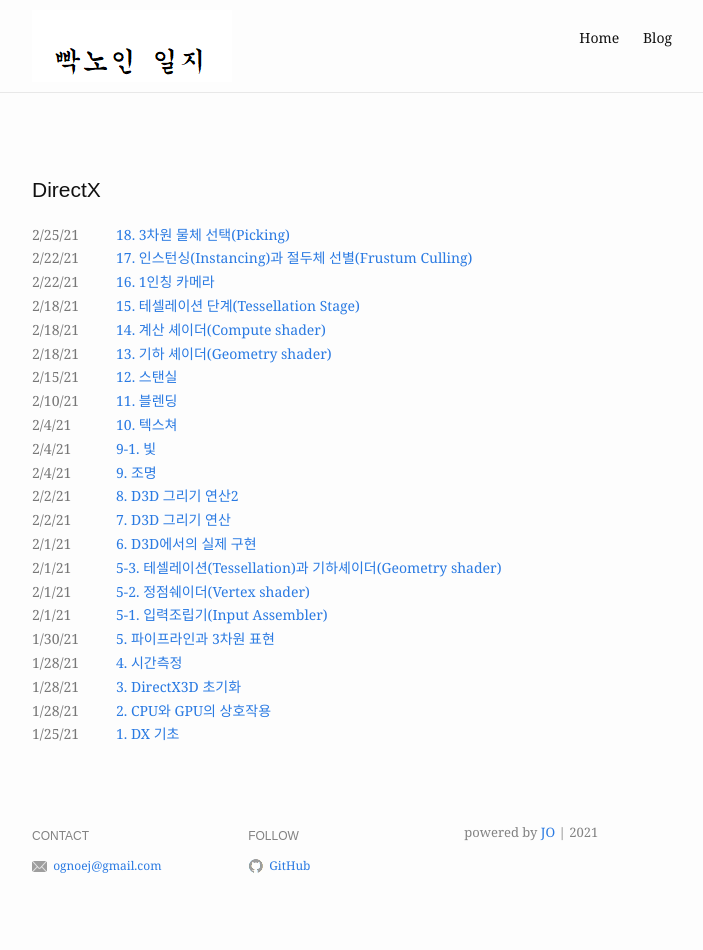
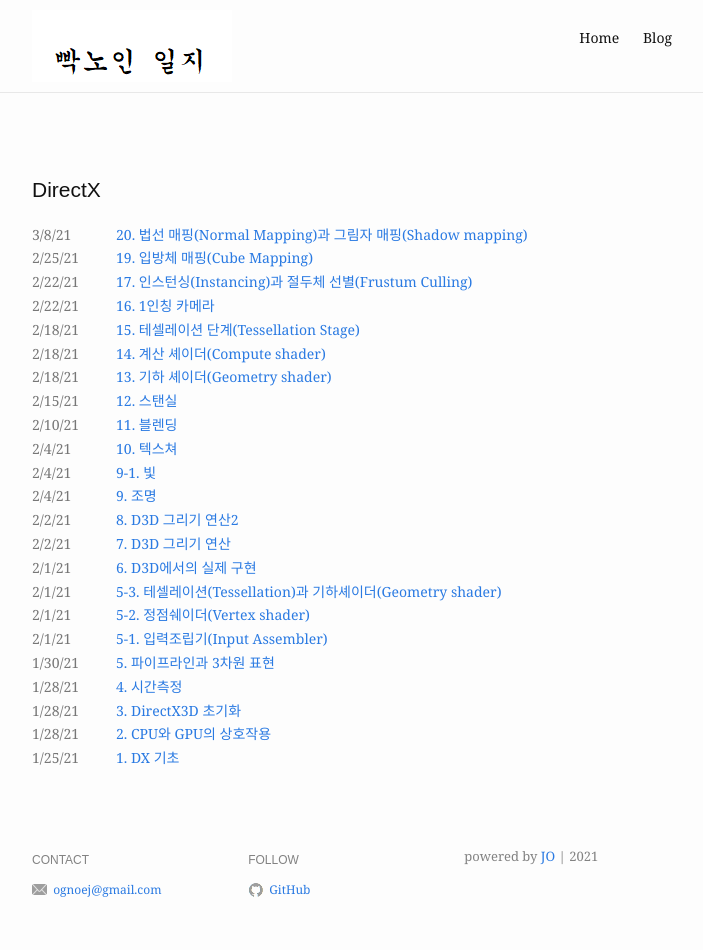
Before and after one commit to ognoej/Old_ognoej.github.io, a Jekyll site: the page built from blog.md, in a window 1280 px wide. Shown: the whole page, without its empty margins (288-991 px from the left). Built offline with Jekyll 4.4.1, drawn with Linux system fonts in a browser that asks for light colours; before the commit the page ends 926 px from its top, so only the background shows below that; part of the change alters nothing that is shown.

Commit message:
post added

```diff
--- a/_posts/2021-01-26-4.22.markdown
+++ b/_posts/2021-01-26-4.22.markdown
@@ -1,6 +1,6 @@
 ---
 layout: post
-title:  "18. 3차원 물체 선택(Picking)"
+title:  "19. 입방체 매핑(Cube Mapping)"
 date:   2021-02-26 01:09:01 +0900
 categories: jekyll update
 ---
--- /dev/null
+++ b/_posts/2021-01-26-4.23.markdown
@@ -0,0 +1,71 @@
+---
+layout: post
+title:  "20. 법선 매핑(Normal Mapping)과 그림자 매핑(Shadow mapping)"
+date:   2021-03-09 01:09:01 +0900
+categories: jekyll update
+---
+#### Table of Contents
+1.　[**법선 매핑(Normal mapping)**](#1-법선-매핑normal-mapping)<br><br />
+2.　[**그림자 매핑(Shadow mapping)**](#2-그림자-매핑shadow-mapping)<br />
+    　　2.1 [**직교 투영(Orthographic projection)**](#21-직교-투영orthographic-projection)<br>
+    　　2.2 [**알고리즘**](#22-알고리즘)<br>
+    　　2.3 [**편향과 앨리어싱(Bias and Aliasing)**](#23-편향과-앨리어싱bias-and-aliasing)<br>
+    　　2.4 [**비율 근접 필터링(PCF)**](#24-비율-근접-필터링pcf)<br>
+<br />
+<br />
+**<span style="color:red"></span>**
+
+### **1. 법선 매핑(Normal mapping)**
+- 텍스쳐의 질감에 따른 빛 변화를 표현하기 위해 텍스쳐와 같은 크기의 법선 정보를 지닌 법선 맵(normal map)을 활용하는 매핑이다.
+- 각 텍셀에 RGB자료가 아닌 압축된 x,y,z 좌표성분들이 담겨 있고 이 좌표 성분들로 정규화된 법선 벡터를 정의한다.
+- photoshop 등에서 메시로 부터 법선 맵을 만들어주는 도구를 제공한다.
+- 텍스쳐 좌표의 u방향을 T, v방향을 B, 법선방향을 N으로한 TBN기저를 정점마다 계산해야한다.
+- 계산된 TBN기저를 세계 공간으로 옮겨서 빛과 법선이 같은 좌표계에 있게 한 후 빛색상을 계산한다.
+
+<br><br><br><br><br><br>
+
+
+### **2. 그림자 매핑(Shadow mapping)**
+- 그림자 매핑은 3차원 공간 상에서 생기는 그림자를 모방하는 알고리즘이다.
+- 그림자 매핑을 하는 데 있어서 필요한 첫 번째 작업은 광원의 시점에서 본 장면의 깊이 값들을 버퍼에 기록하는 것이다.
+- 그림자 매핑에 사용되는 깊이 스탠실 버퍼를 그림자 맵(shadow map)이라고 부른다.
+- 그림자 맵의 해상도가 높을수록 그림자의 품질이 올라가지만 연산량과 메모리가 늘어난다.
+- 그림자 맵을 셰이더의 한 입력으로 두어서 그림자 적용 알고리즘을 구현해 그림자를 표현한다.
+
+<br><br><br><br><br><br>
+
+#### **2.1. 직교 투영(Orthographic projection)**
+- 직교 투영(정사영)은 투영한 결과 값이 투영하기 전과 같은 투영 방식을 말한다.
+- 그림자 매핑에서 평행광이 만들어 내는 그림자를 본뜰 때에 이 직교 투영이 필요하다.
+- 직교 투영은 전적으로 선형이다. 원근 나누기(w성분)이 없다.
+- 직교 투영 행렬을 곱하면 바로 NDC좌표가 나온다. 원근 투영처럼 원근 나누기가 필요없다.
+- 광원의 시점에서 투영 할 때 절두체 바깥에 있는 기하구조에는 텍스쳐를 입힐 필요가 없다.
+- 직교 투영 행렬에서 W값을 1로 놓으면 원근나누기가 그대로 이므로 직교투영행렬로 사용할 수 있다.
+- 따라서 하나의 셰이더 프로그램으로 원근투영과 직교투영 모두에 사용할 수 있게 되지만 직교 투영시 불필요한 나누기가 수행된다.
+<br><br><br><br><br><br>
+
+#### **2.2. 알고리즘**
+- 그림자 매핑 알고리즘의 핵심은 광원의 시점에서 본 장면 깊이를 텍스쳐 대상 렌더링 기법을 이용해 깊이 버퍼에 기록하는 것이다.
+- 이 깊이 버퍼를 그림자 맵이라고 부른다.
+- 장면 깊이를 렌더링 하고 나면 그림자 맵에는 광원 시점에서 본 모든 픽셀들의 깊이 값이 담기게 된다.
+- 그림자 맵이 완성되면 카메라 시점에서 렌더링 하되, 각 픽셀p 계산에서  광원과 픽셀 사이의 거리 d를 먼저 계산한다.
+- 카메라 시점에서 픽셀을 렌더링 할 때, 해당 픽셀을 지나는 물체의 광원과의 거리를 비교해서 해당 물체보다 깊이가 낮은 물체가 있으면 그림자 안에 있는 것으로 판정한다.
+<br><br><br><br><br><br>
+
+
+#### **2.3. 편향과 앨리어싱(Bias and Aliasing)**
+- 그림자 맵의 해상도는 유한하기 때문에 광원 시점에서 본 장면 깊이의 이산적 표본화(Discrete sampling)라고 볼수 있다.
+- 따라서 그림자 여드름(shadow acne)라고 불리는 앨리어싱 문제가 발생한다.
+- 일정한 편향치(Bias)를 그림자 맵 깊이들에 더해서 깊이 값들을 일괄적으로 이동시키면 계단현상이 완화된다.
+- 편향치를 너무 크게 잡으면 그림자와 물체가 분리되는 피터 팬 효과(Peter-panning)이 발생한다.
+- 광원 방향을 기준으로 삼각형의 기울기가 클수록 편향치도 커야 하기 때문에 모든 기하구조에 대해 다른 편향치를 적용해야 한다.
+- 다각형마다 광원에 대한 다각형의 기울기를 을아내서 기울기에 비례하는 기울기 비례 편향치(slope-scaled-bias)를 구해야한다.
+<br><br><br><br><br><br>
+
+
+#### **2.4. 비율 근접 필터링(PCF)**
+- 투영 텍스쳐 좌표가 그림자맵의 한 텍셀과 정확하게 일치하지 않는 문제가 발생한다. 색상 텍스쳐에서는 겹선형 보간으로 해결한다.
+- 그림자 맵에서는 겹선형 보간으로 해결할 수 없다(깊이 값들의 평균을 내면 픽셀이 그림자 안에 있는지 잘못판정 될 수 있기 때문)
+- 마찬가지 이유로 그림자 맵에서는 밉맵도 생성할 수 없다
+- 깊이 값들이 아닌 판정 결과들을 보간해서 이를 해결할 수 있다. 이를 비율 근접 필터링(Percentage closer filtering)이라고 한다.
+<br><br><br><br><br><br>
```
